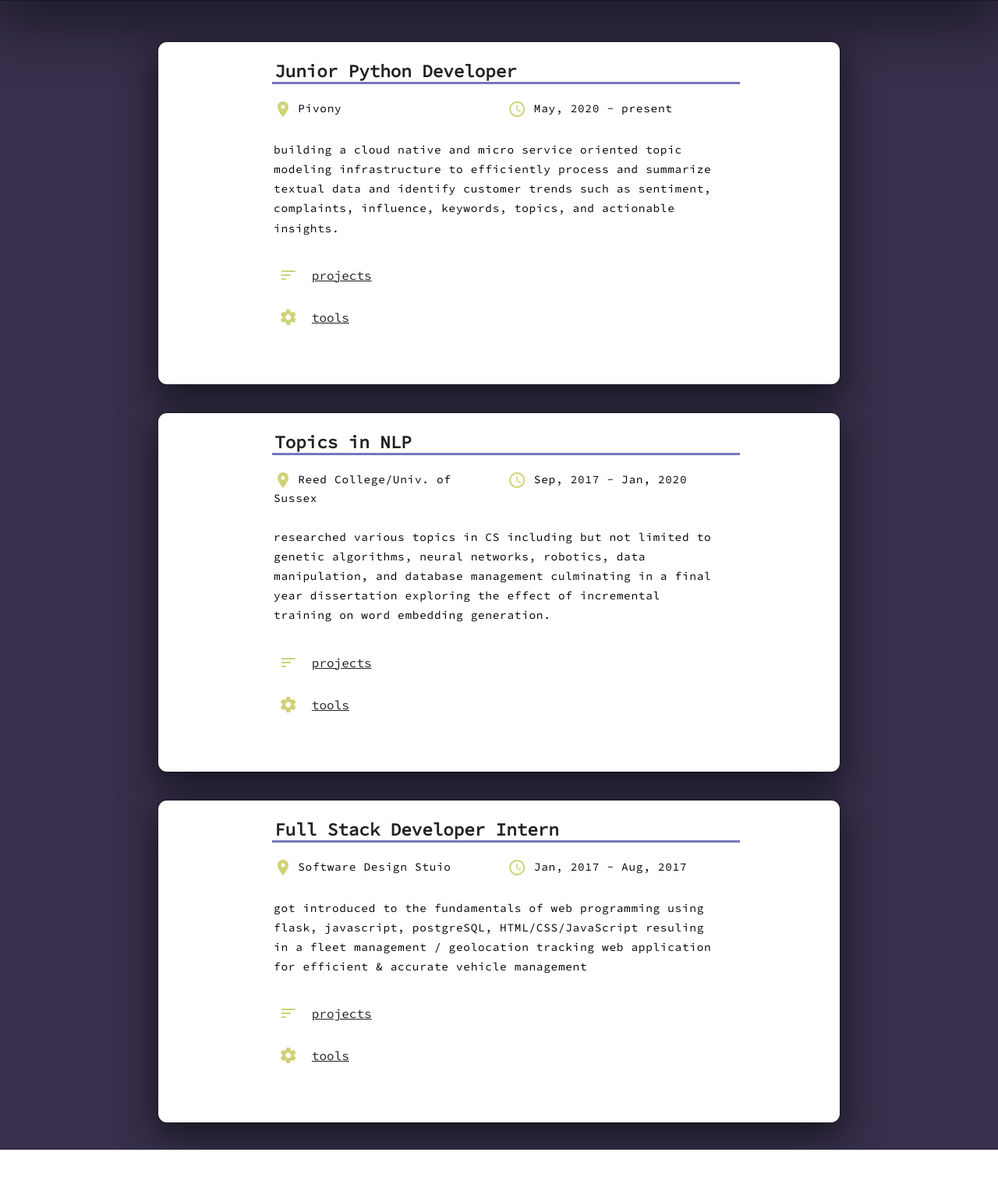
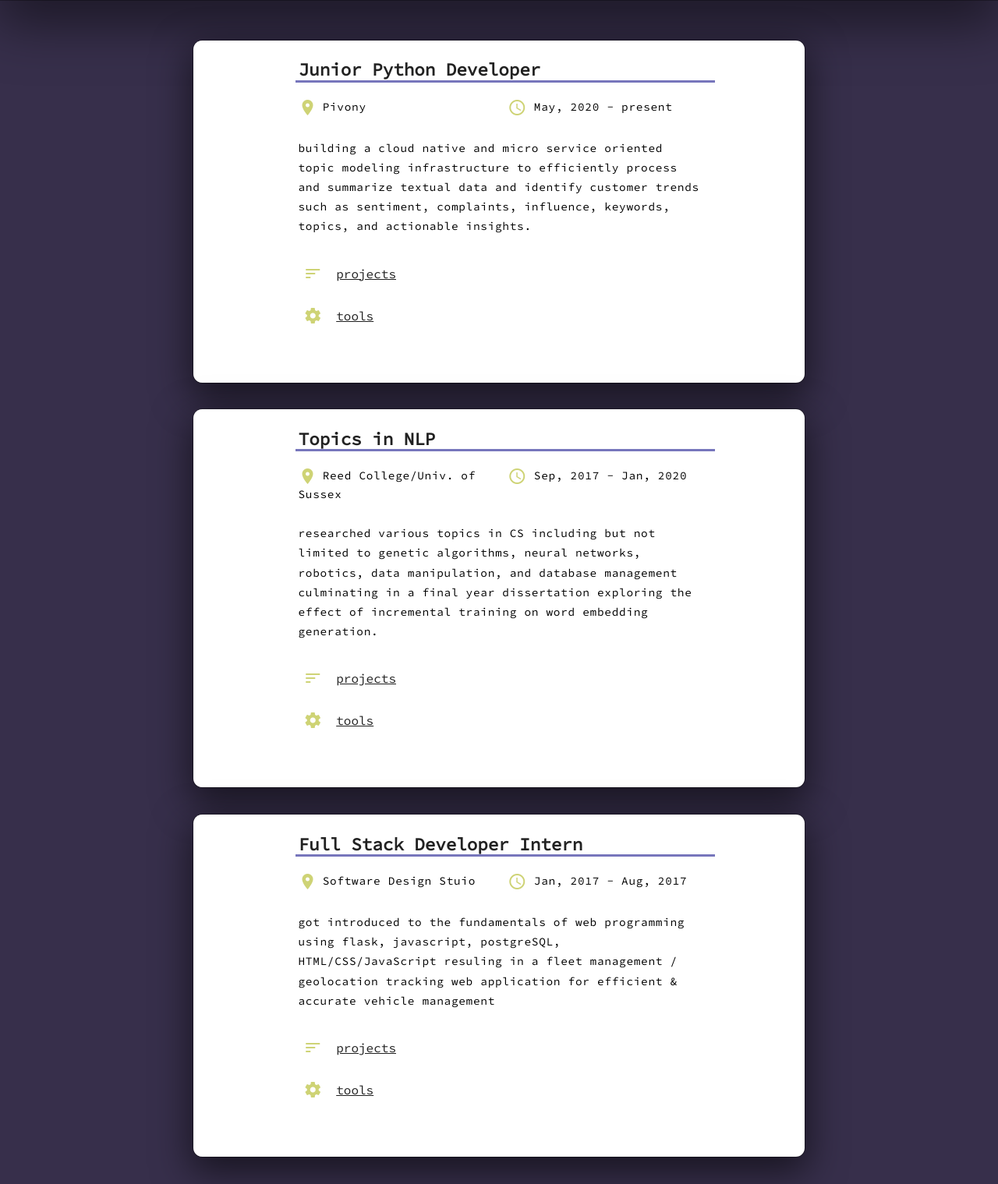
Before and after one commit to a6enez3r/portfolio, a Flask app: page / in a window 1280 px wide. Shown: the part 64-1583 px from the top of the page at 78% size. Before the commit the page ends 1539 px from the top, so only its background shows below. Run offline with Flask 2, Linux system fonts and the light colour scheme.

Commit message:
updated card size and error pages

```diff
--- a/portfolio/static/css/main.css
+++ b/portfolio/static/css/main.css
@@ -69,7 +69,7 @@ nav {
 }
 
 .cards-container {
-  min-width: 100%;
+  min-width: 90%;
   width: 90%;
   max-width: 100%;
 }
```
